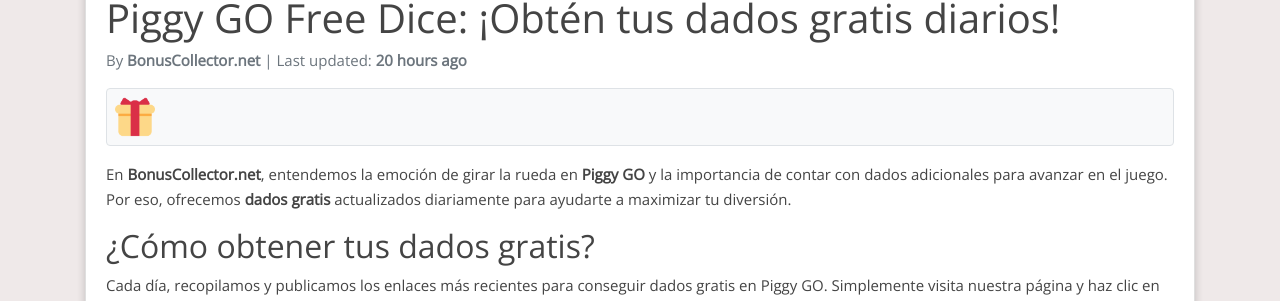
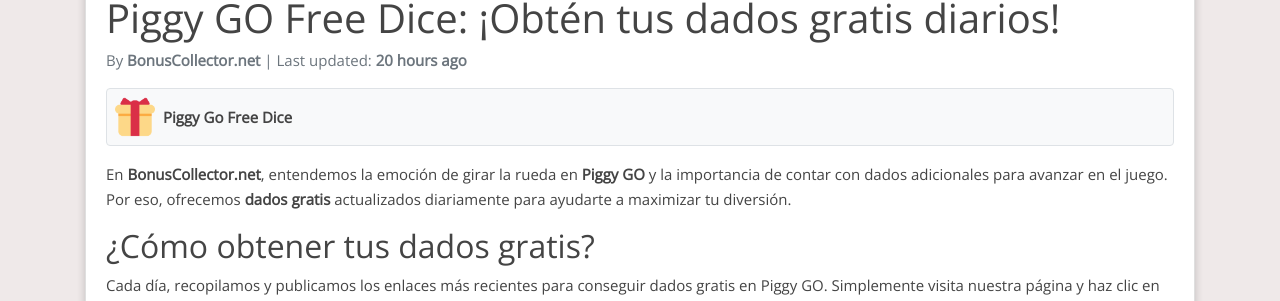
Before and after one commit to Prollad99/bs-net, a Jekyll site: the page built from es/_posts/2024-07-17-piggy-go.md, in a window 1280 px wide and 900 px high. Shown: the part 150-451 px from the top of the window. Built offline with Jekyll 4.4.1, drawn with Linux system fonts in a browser that asks for light colours; nearby versions of some CDN libraries; comment, search, counter and statistics services are not loaded.

Commit message:
Update 2024-07-17-piggy-go.md

```diff
--- a/es/_posts/2024-07-17-piggy-go.md
+++ b/es/_posts/2024-07-17-piggy-go.md
@@ -9,6 +9,8 @@
 permalink: /es/piggy-go-free-dice/
 image: /assets/images/piggy-go.png
 include_file: piggy-go.html
+manifest: /manifests/es/piggy-go.json
+app_name: "Piggy Go Free Dice"
 ---
 
 En **BonusCollector.net**, entendemos la emoción de girar la rueda en **Piggy GO** y la importancia de contar con dados adicionales para avanzar en el juego. Por eso, ofrecemos **dados gratis** actualizados diariamente para ayudarte a maximizar tu diversión.
```
